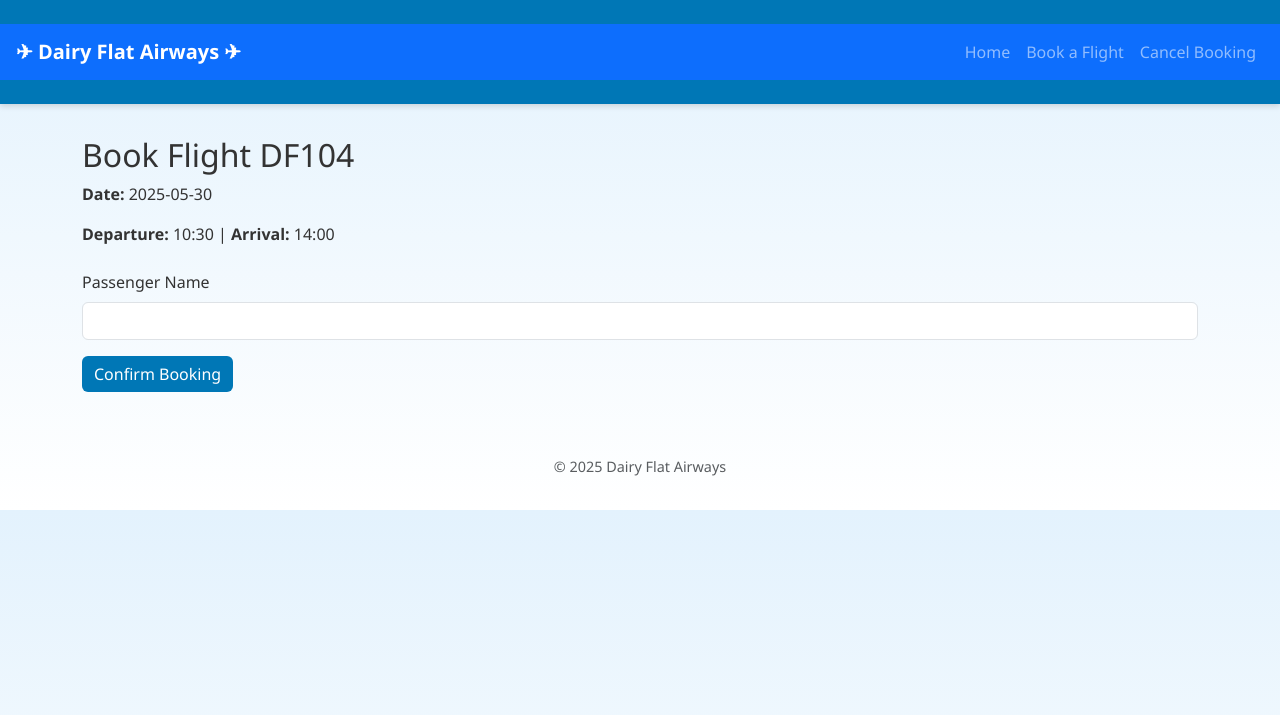
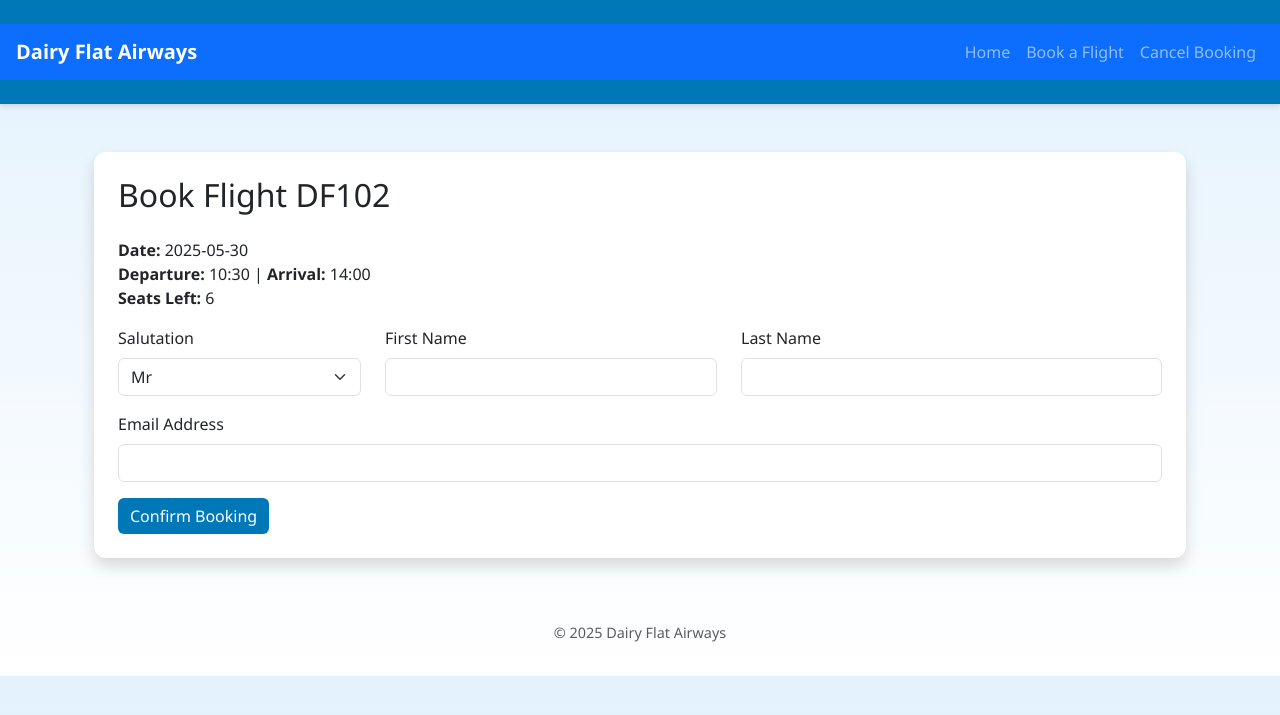
Before and after one commit to jchoubassi/airline_site_sim, a Flask app: page /book/1 in a window 1280 px wide. Shown: the top 715 px of the page. Run offline with Flask 3, Linux system fonts and the light colour scheme.

Commit message:
Finished with UI changes and added screenshots. Added csv file with random names for testing.

```diff
--- a/app/__init__.py
+++ b/app/__init__.py
@@ -6,6 +6,9 @@ db = SQLAlchemy()
 
 def create_app():
     app = Flask(__name__)
+
+    # Add this line for session support (required for flash, etc.)
+    app.config['SECRET_KEY'] = 'super-secret-key'  # Replace with something more random in production
 
     BASE_DIR = os.path.abspath(os.path.dirname(__file__))
     db_path = os.path.join(BASE_DIR, '..', 'dairyflat.db')
--- a/app/routes.py
+++ b/app/routes.py
@@ -1,18 +1,15 @@
-from flask import Blueprint, render_template, request #for rendering templates
-from .models import Route, Flight #for routes and flights
-from .models import db #for db
-from flask import redirect, url_for, flash #for flash messages
-from .models import Booking #booking model
-import uuid #gen booking id
+from flask import Blueprint, render_template, request, redirect, url_for, flash
+from .models import Route, Flight, Booking, db
+import uuid
 
 main = Blueprint('main', __name__)
 
-#home page
+# Home page
 @main.route('/')
 def index():
     return render_template('index.html')
 
-#search page
+# Search page
 @main.route('/search', methods=['GET', 'POST'])
 def search():
     routes = Route.query.all()
@@ -28,31 +25,42 @@ def search():
             Route.destination == destination,
             Flight.date == date
         ).all()
+
     return render_template('search.html', routes=routes, flights=flights)
 
-#book flight
+# Book flight
 @main.route('/book/<int:flight_id>', methods=['GET', 'POST'])
 def book_flight(flight_id):
     flight = Flight.query.get_or_404(flight_id)
 
-    # Check if the flight has available seats
     if request.method == 'POST':
-        name = request.form.get('name')
+        salutation = request.form.get('salutation')
+        first_name = request.form.get('first_name')
+        last_name = request.form.get('last_name')
+        email = request.form.get('email')
 
         if flight.seats_left > 0:
-            reference = str(uuid.uuid4())[:8] #ID generated
-            booking = Booking(flight_id = flight.id, passenger_name = name, reference = reference)
+            reference = str(uuid.uuid4())[:8]
+            booking = Booking(
+                flight_id=flight.id,
+                salutation=salutation,
+                first_name=first_name,
+                last_name=last_name,
+                email=email,
+                reference=reference
+            )
             flight.seats_left -= 1
 
             db.session.add(booking)
             db.session.commit()
-            return render_template('confirmation.html', booking=booking, flight=flight) # confirmation page
+            return render_template('confirmation.html', booking=booking, flight=flight)
         else:
             flash('No seats left for this flight.')
             return redirect(url_for('main.search'))
     return render_template('book.html', flight=flight)
 
-#cancel
+
+# Cancel booking
 @main.route('/cancel', methods=['GET', 'POST'])
 def cancel_booking():
     if request.method == 'POST':
@@ -64,8 +72,9 @@ def cancel_booking():
             flight.seats_left += 1
             db.session.delete(booking)
             db.session.commit()
-            return render_template('cancelled.html', booking=booking) # confirmation page
+            return render_template('cancelled.html', booking=booking)
         else:
             flash('Booking not found.')
             return redirect(url_for('main.cancel_booking'))
+
     return render_template('cancel.html')
--- a/app/templates/book.html
+++ b/app/templates/book.html
@@ -3,15 +3,41 @@
 {% block title %}Book Flight{% endblock %}
 
 {% block content %}
-  <h2>Book Flight {{ flight.flight_number }}</h2>
-  <p><strong>Date:</strong> {{ flight.date }}</p>
-  <p><strong>Departure:</strong> {{ flight.departure_time }} | <strong>Arrival:</strong> {{ flight.arrival_time }}</p>
+<div class="container mt-5">
+  <div class="card p-4 shadow">
+    <h2 class="mb-4">Book Flight {{ flight.flight_number }}</h2>
+    <p><strong>Date:</strong> {{ flight.date }}<br>
+    <strong>Departure:</strong> {{ flight.departure_time }} | <strong>Arrival:</strong> {{ flight.arrival_time }}<br>
+    <strong>Seats Left:</strong> {{ flight.seats_left }}</p>
 
-  <form method="post" class="mt-4">
-    <div class="mb-3">
-      <label for="name" class="form-label">Passenger Name</label>
-      <input type="text" class="form-control" name="name" required>
-    </div>
-    <button type="submit" class="btn btn-primary">Confirm Booking</button>
-  </form>
+    <form method="POST">
+      <div class="row">
+        <div class="mb-3 col-md-3">
+          <label for="salutation" class="form-label">Salutation</label>
+          <select class="form-select" name="salutation" required>
+            <option value="Mr">Mr</option>
+            <option value="Ms">Ms</option>
+            <option value="Mrs">Mrs</option>
+            <option value="Dr">Dr</option>
+          </select>
+        </div>
+        <div class="mb-3 col-md-4">
+          <label for="first_name" class="form-label">First Name</label>
+          <input type="text" name="first_name" class="form-control" required>
+        </div>
+        <div class="mb-3 col-md-5">
+          <label for="last_name" class="form-label">Last Name</label>
+          <input type="text" name="last_name" class="form-control" required>
+        </div>
+      </div>
+
+      <div class="mb-3">
+        <label for="email" class="form-label">Email Address</label>
+        <input type="email" name="email" class="form-control" required>
+      </div>
+
+      <button type="submit" class="btn btn-primary">Confirm Booking</button>
+    </form>
+  </div>
+</div>
 {% endblock %}
--- a/app/templates/layout.html
+++ b/app/templates/layout.html
@@ -14,7 +14,7 @@
 <body>
     <header class="header text-center">
         <nav class="navbar navbar-expand-lg navbar-dark bg-primary px-3">
-            <a class="navbar-brand fw-bold" href="/">✈ Dairy Flat Airways ✈</a>
+            <a class="navbar-brand fw-bold" href="/">Dairy Flat Airways</a>
             <button class="navbar-toggler" type="button" data-bs-toggle="collapse" data-bs-target="#navbarNav">
                 <span class="navbar-toggler-icon"></span>
             </button>
```
Also changed, not shown: app/models.py (+7 -4 lines), app/templates/cancelled.html (+13 -7 lines), app/templates/confirmation.html (+15 -7 lines), app/static/css/style.css (renamed from static/css/style.css), app/static/images/sky.jpg (renamed from static/images/sky.jpg), dairyflat.db, randomnames.csv (added), 4 other files.
